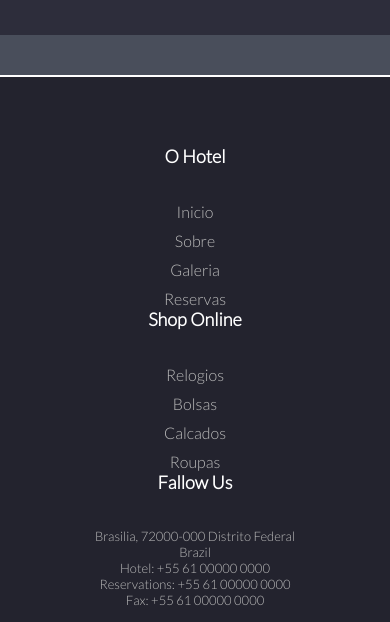
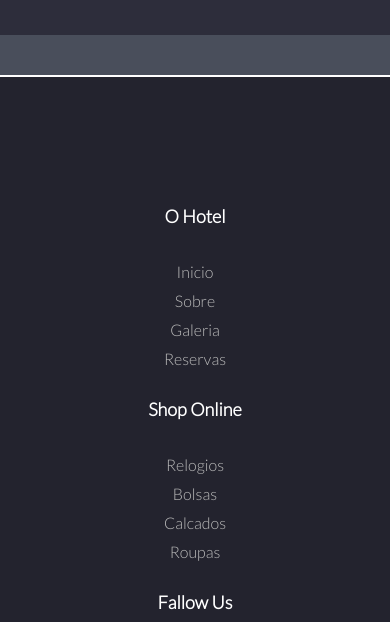
Before and after one commit to HabacuqueCL/tex-pagina-sobre, a plain HTML site: page index.html in a window 390 px wide. Shown: the part 2337-2959 px from the top of the page. Drawn offline with Linux system fonts and the light colour scheme.

Commit message:
ajustado footer

```diff
--- a/src/style.css
+++ b/src/style.css
@@ -358,7 +358,7 @@ body {
     }
 
     .footer_col {
-        margin-top: 20px 0;
+        margin-top: 30px;
         width: 100%;
         text-align: center;
     }
```
